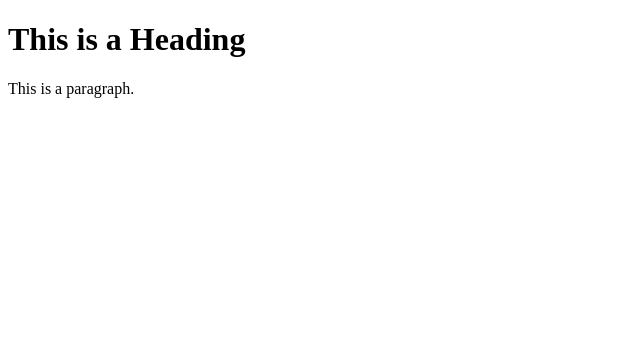
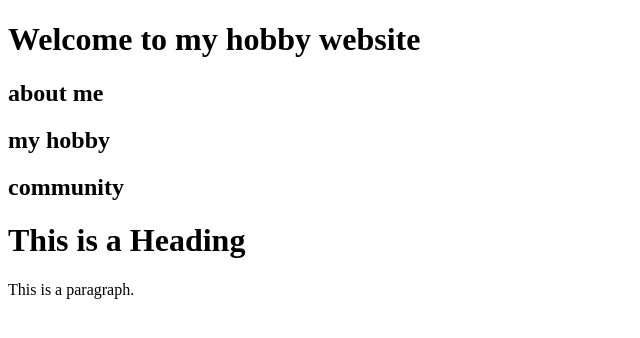
Before and after one commit to raivo943/my-second-webpage, a plain HTML site: page index.html in a window 1280 px wide. Shown: the whole page, without its empty margins (0-640 px from the left). Drawn offline with Linux system fonts and the light colour scheme.

Commit message:
Update index.html

```diff
--- a/index.html
+++ b/index.html
@@ -2,6 +2,10 @@
 <html>
 <body>
 
+  <h1>Welcome to my hobby website</h1>
+  <h2>about me</h2>
+  <h2>my hobby</h2>
+  <h2>community</h2>
 <h1>This is a Heading</h1>
 <p>This is a paragraph.</p>
 
```
